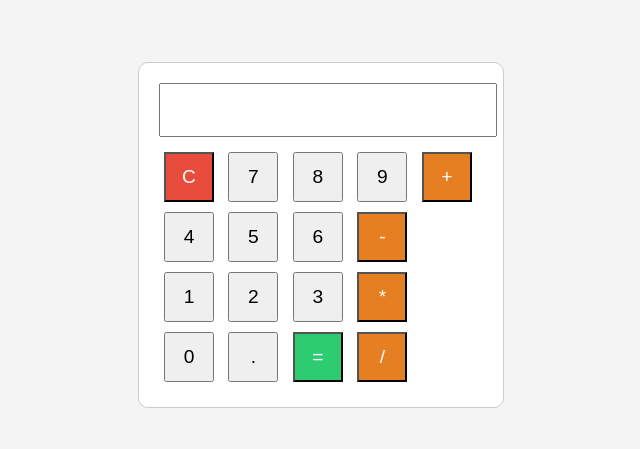
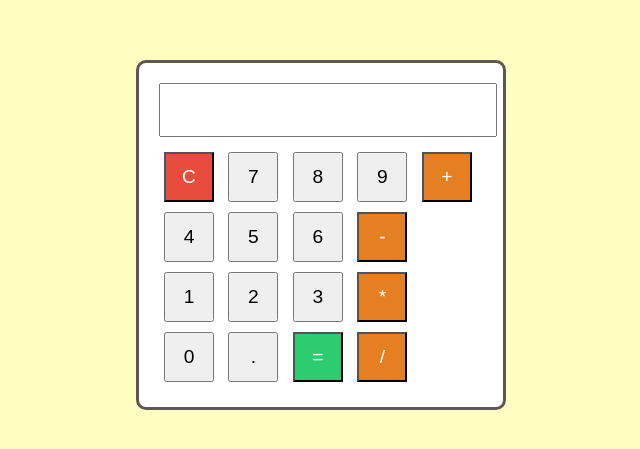
Before and after one commit to Romulo-de-Jesus/Versionamento-de-Codigo-Romulo-de-Jesus, a plain HTML site: page Romulo_de_Jesus_Fernandes/index.html in a window 1280 px wide. Shown: the part 173-622 px from the top of the page, without its empty margins (319-959 px from the left). Drawn offline with Linux system fonts and the light colour scheme.

Commit message:
delimitação da calculadora mais visível

```diff
--- a/Romulo_de_Jesus_Fernandes/index.html
+++ b/Romulo_de_Jesus_Fernandes/index.html
@@ -11,11 +11,11 @@
             justify-content: center;
             align-items: center;
             height: 100vh;
-            background-color: #f4f4f4;
+            background-color: #fffec0;
         }
 
         .calculadora {
-            border: 1px solid #ccc;
+            border: 3px solid #5e5555;
             padding: 20px;
             border-radius: 10px;
             background-color: white;
```
Also changed, not shown: Romulo_de_Jesus_Fernandes/style.css (deleted).
